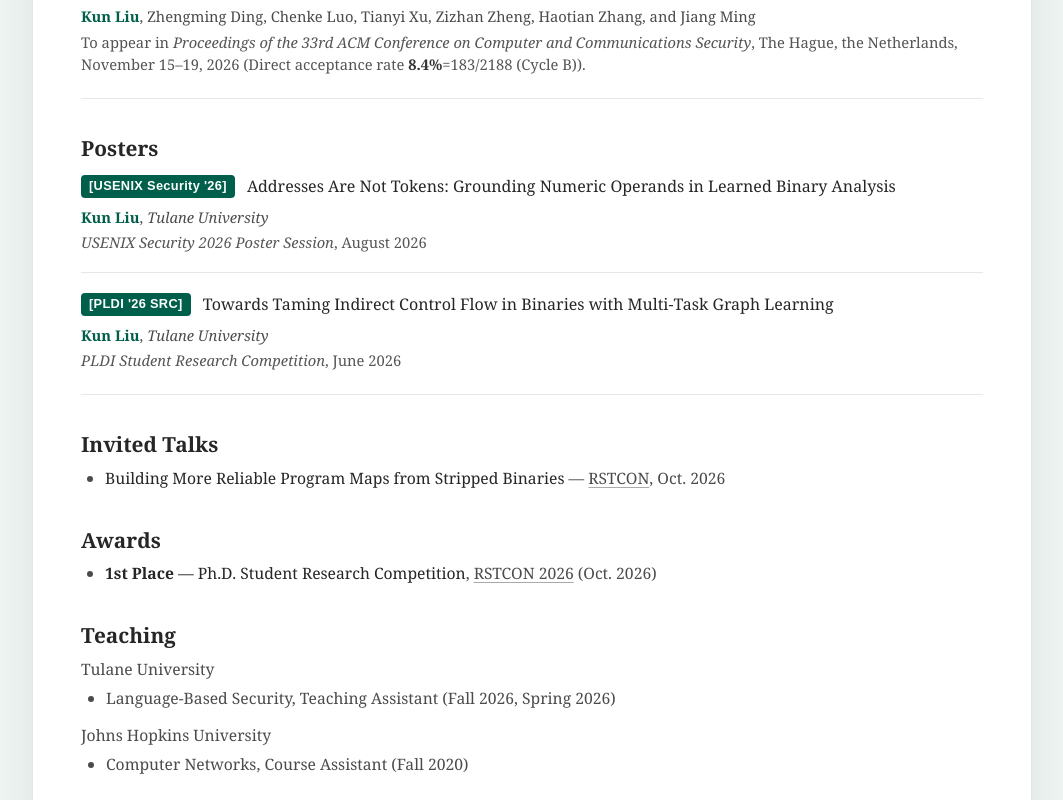
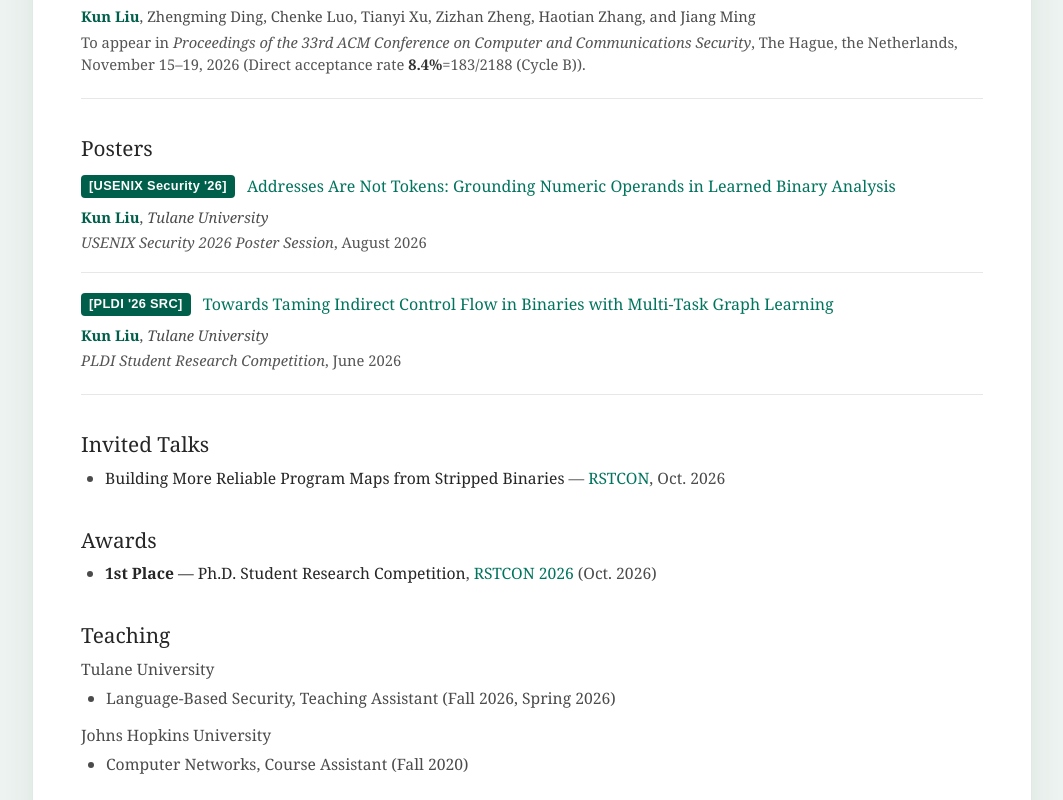
Before and after one commit to Ryan-hub-bit/ryan-hub-bit.github.io, a Next.js app: page / in a window 1280 px wide. Shown: the part 1160-1960 px from the top of the page, without its empty margins (108-1171 px from the left). Built offline with nearby package versions, Linux system fonts and the light colour scheme.

Commit message:
Soften section headings and unify green link styling

```diff
--- a/app/globals.css
+++ b/app/globals.css
@@ -374,7 +374,7 @@ h2 {
   margin: 0 0 10px;
   color: var(--title);
   font-size: 1.3rem;
-  font-weight: 700;
+  font-weight: 400;
   line-height: 1.25;
 }
 
@@ -469,8 +469,6 @@ h2 {
   text-wrap: pretty;
 }
 
-.paper-details h3 a { color: inherit; }
-
 .compact-entry-list {
   margin: 0;
   padding-left: 24px;
@@ -481,13 +479,6 @@ h2 {
 
 .compact-entry-list li + li { margin-top: 6px; }
 .compact-entry-list .entry-title { color: var(--title); }
-.compact-entry-list a {
-  color: inherit;
-  text-decoration: underline;
-  text-decoration-color: #aaa;
-  text-underline-offset: 3px;
-}
-.compact-entry-list a:hover { text-decoration-color: currentColor; }
 
 .paper-details p {
   margin: 0 0 3px;
```
